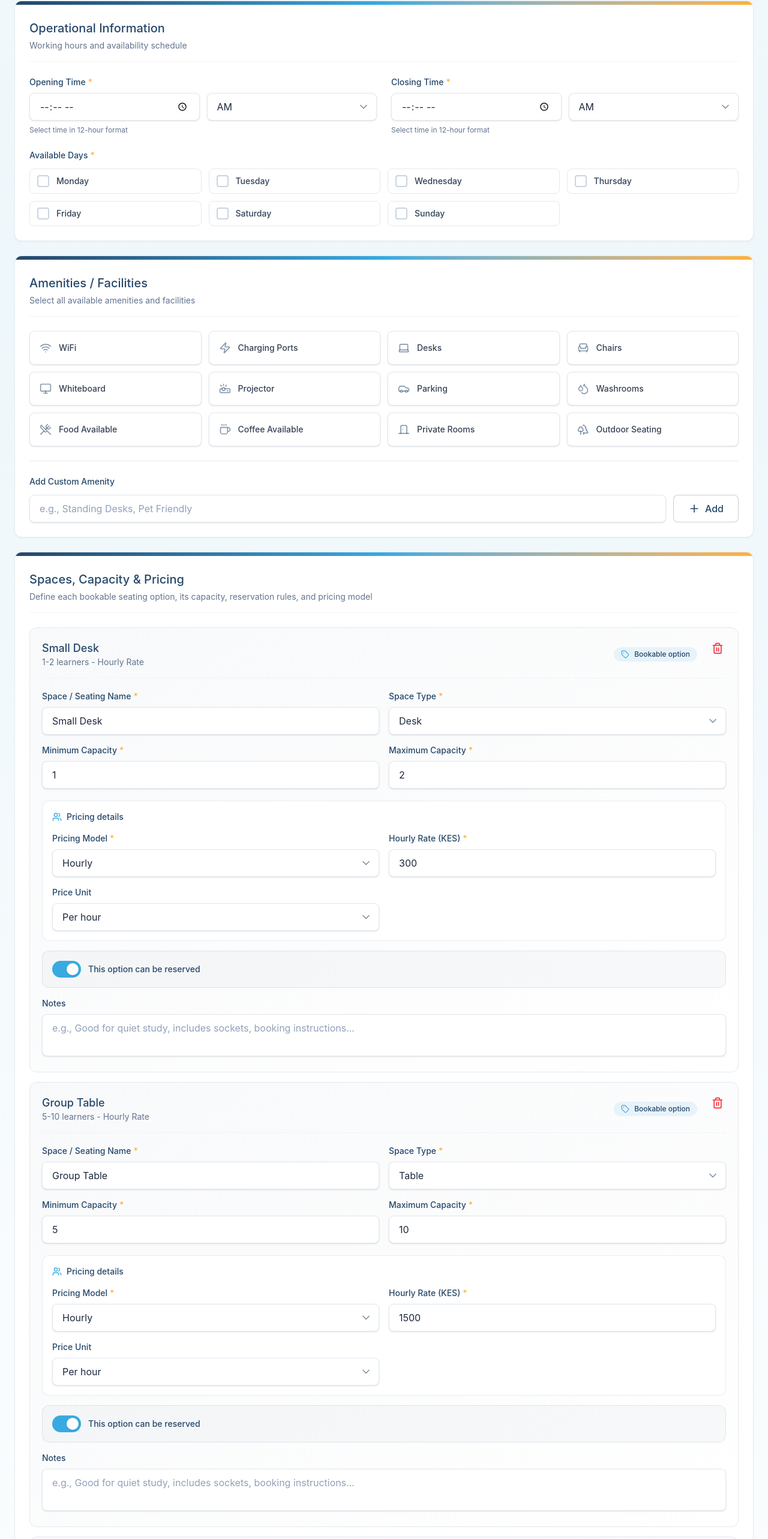
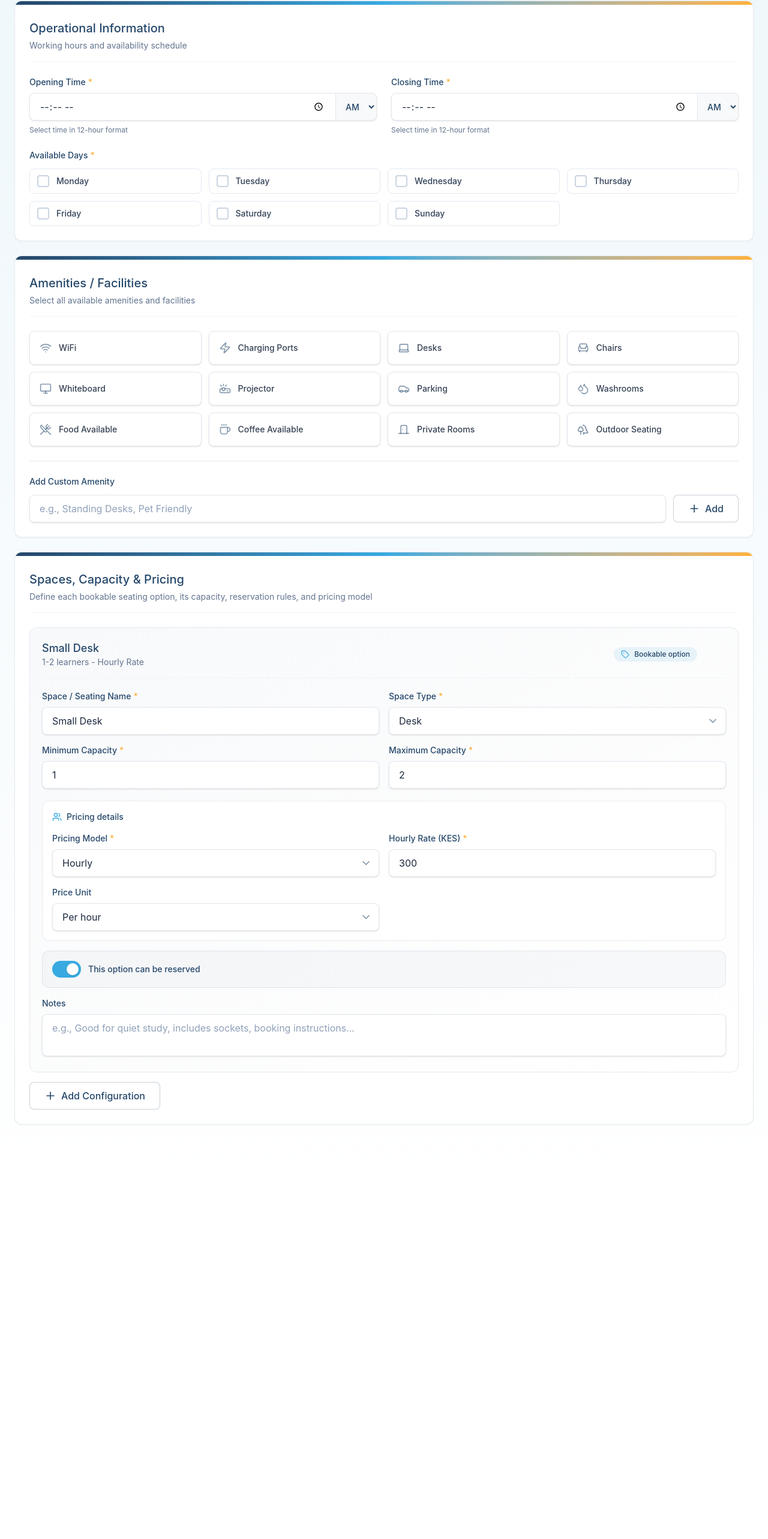
Before and after one commit to kkg-kevin/location-sessions-, a React (Vite) app: page / in a window 1280 px wide. Shown: the part 1894-4460 px from the top of the page at 60% size. After the commit the page ends 3925 px from the top, so only its background shows below. Built offline with nearby package versions, Linux system fonts and the light colour scheme.

Commit message:
new operational changes

```diff
--- a/src/app/App.tsx
+++ b/src/app/App.tsx
@@ -89,32 +89,6 @@ export default function App() {
       isReservable: true,
       notes: '',
     },
-    {
-      id: '2',
-      name: 'Group Table',
-      spaceType: 'table',
-      minCapacity: '5',
-      maxCapacity: '10',
-      pricingType: 'hourly',
-      amount: '1500',
-      priceUnit: 'hour',
-      minimumSpend: '',
-      isReservable: true,
-      notes: '',
-    },
-    {
-      id: '3',
-      name: 'Cafe Seating',
-      spaceType: 'table',
-      minCapacity: '1',
-      maxCapacity: '4',
-      pricingType: 'free-with-purchase',
-      amount: '0',
-      priceUnit: '',
-      minimumSpend: '500',
-      isReservable: false,
-      notes: 'Coffee purchase required',
-    },
   ]);
 
   const toggleDay = (day: string) => {
@@ -165,6 +139,27 @@ export default function App() {
 
   const deleteSeatingConfig = (id: string) => {
     setSeatingConfigs(seatingConfigs.filter((config) => config.id !== id));
+  };
+
+  const getTimeValue = (time: string) => time.replace(/\s?(AM|PM)$/i, '');
+
+  const getTimePeriod = (time: string) => (time.toUpperCase().endsWith('PM') ? 'PM' : 'AM');
+
+  const updateTimeValue = (
+    currentValue: string,
+    nextTime: string,
+    setter: (value: string) => void
+  ) => {
+    setter(nextTime ? `${nextTime} ${getTimePeriod(currentValue)}` : '');
+  };
+
+  const updateTimePeriod = (
+    currentValue: string,
+    nextPeriod: string,
+    setter: (value: string) => void
+  ) => {
+    const time = getTimeValue(currentValue);
+    setter(time ? `${time} ${nextPeriod}` : '');
   };
 
   const handleSave = (status: 'draft' | 'published') => {
@@ -467,42 +462,40 @@ export default function App() {
           >
             <div className="grid grid-cols-1 md:grid-cols-2 gap-6 mb-6">
               <FormField label="Opening Time" required helper="Select time in 12-hour format">
-                <div className="grid grid-cols-2 gap-3">
-                  <Input
+                <div className="flex overflow-hidden rounded-lg border border-slate-200 bg-white shadow-sm transition-all focus-within:border-[#38aae1] focus-within:ring-2 focus-within:ring-[#38aae1]/30 hover:border-[#38aae1]/50">
+                  <input
                     type="time"
-                    value={openingTime}
-                    onChange={(e) => setOpeningTime(e.target.value)}
+                    value={getTimeValue(openingTime)}
+                    onChange={(e) => updateTimeValue(openingTime, e.target.value, setOpeningTime)}
+                    className="min-w-0 flex-1 bg-transparent px-4 py-2.5 text-slate-800 focus:outline-none"
                   />
-                  <Select
-                    value={openingTime.includes('PM') ? 'PM' : 'AM'}
-                    onChange={(e) => {
-                      const time = openingTime.replace(/\s?(AM|PM)/, '');
-                      setOpeningTime(`${time} ${e.target.value}`);
-                    }}
+                  <select
+                    value={getTimePeriod(openingTime)}
+                    onChange={(e) => updateTimePeriod(openingTime, e.target.value, setOpeningTime)}
+                    className="border-l border-slate-200 bg-[#25476a]/[0.03] px-3 py-2.5 text-sm font-medium text-[#25476a] focus:outline-none"
                   >
                     <option value="AM">AM</option>
                     <option value="PM">PM</option>
-                  </Select>
+                  </select>
                 </div>
               </FormField>
 
               <FormField label="Closing Time" required helper="Select time in 12-hour format">
-                <div className="grid grid-cols-2 gap-3">
-                  <Input
+                <div className="flex overflow-hidden rounded-lg border border-slate-200 bg-white shadow-sm transition-all focus-within:border-[#38aae1] focus-within:ring-2 focus-within:ring-[#38aae1]/30 hover:border-[#38aae1]/50">
+                  <input
                     type="time"
-                    value={closingTime}
-                    onChange={(e) => setClosingTime(e.target.value)}
+                    value={getTimeValue(closingTime)}
+                    onChange={(e) => updateTimeValue(closingTime, e.target.value, setClosingTime)}
+                    className="min-w-0 flex-1 bg-transparent px-4 py-2.5 text-slate-800 focus:outline-none"
                   />
-                  <Select
-                    value={closingTime.includes('PM') ? 'PM' : 'AM'}
-                    onChange={(e) => {
-                      const time = closingTime.replace(/\s?(AM|PM)/, '');
-                      setClosingTime(`${time} ${e.target.value}`);
-                    }}
+                  <select
+                    value={getTimePeriod(closingTime)}
+                    onChange={(e) => updateTimePeriod(closingTime, e.target.value, setClosingTime)}
+                    className="border-l border-slate-200 bg-[#25476a]/[0.03] px-3 py-2.5 text-sm font-medium text-[#25476a] focus:outline-none"
                   >
                     <option value="AM">AM</option>
                     <option value="PM">PM</option>
-                  </Select>
+                  </select>
                 </div>
               </FormField>
             </div>
```
